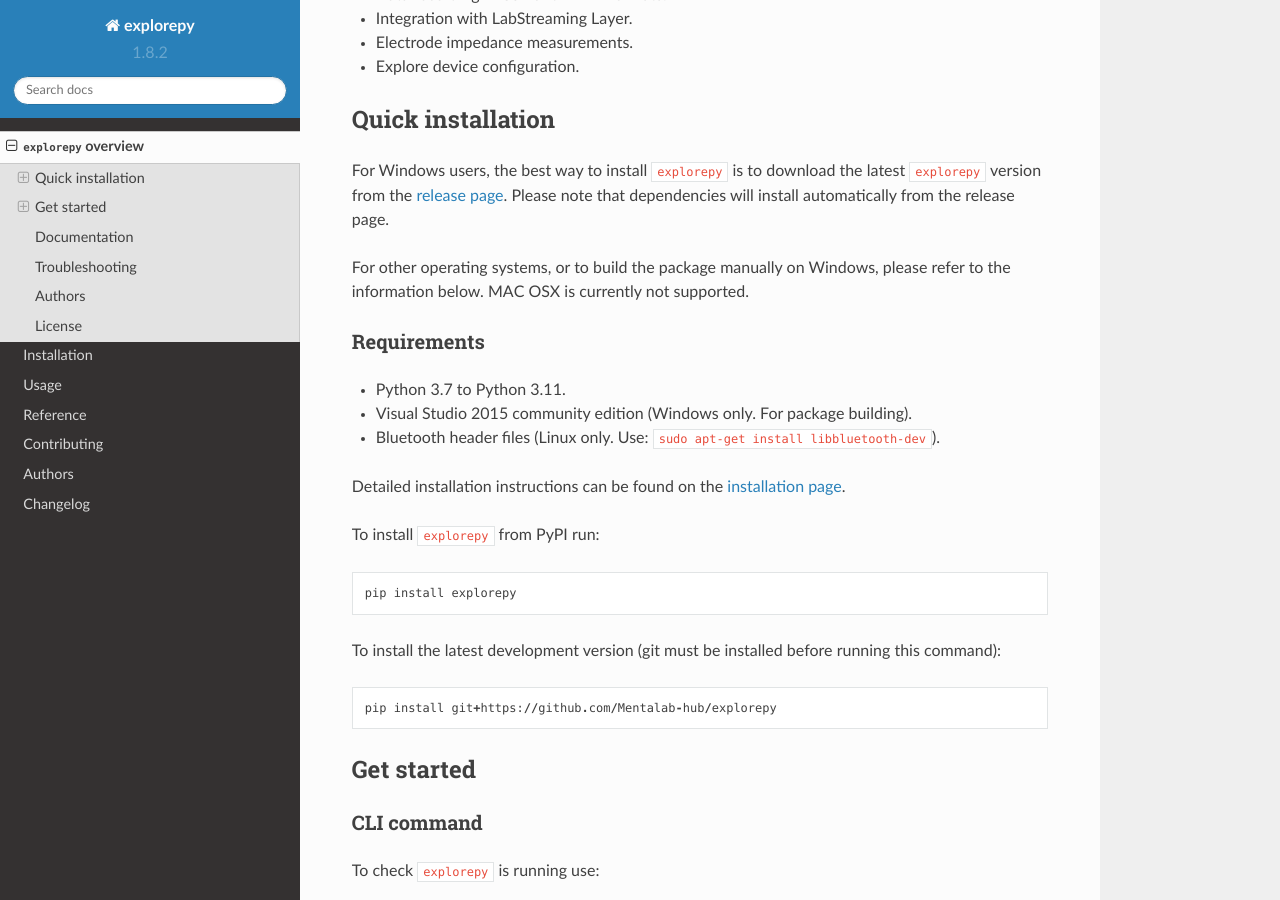
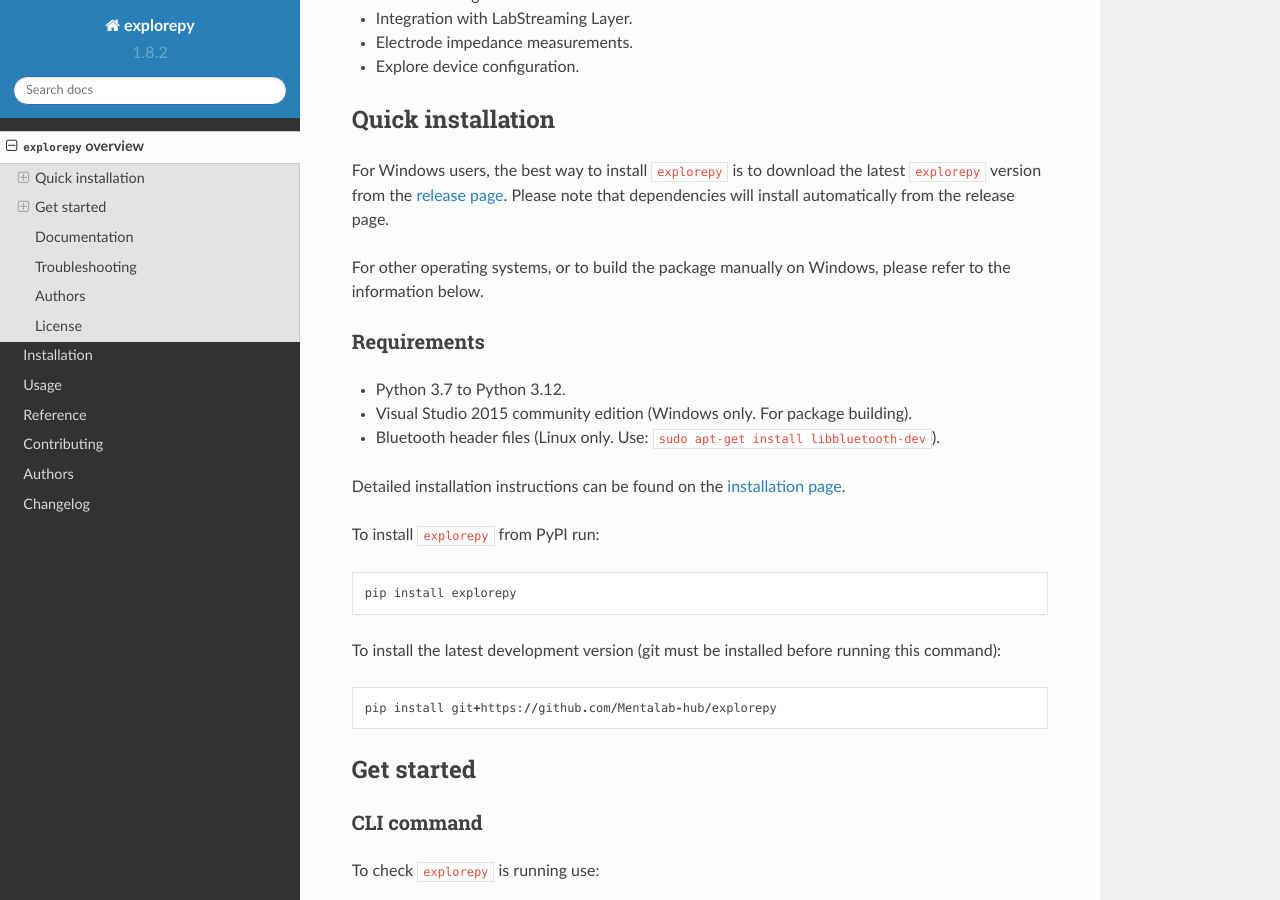
Before and after one commit to Mentalab-hub/explorepy, a Sphinx documentation site: the page built from docs/readme.rst, in a window 1280 px wide and 900 px high, scrolled down 430 px. Built offline with Sphinx 7.4.7 and the Read the Docs theme 2.0.0, drawn with Linux system fonts in a browser that asks for light colours.

```diff
--- a/README.rst
+++ b/README.rst
@@ -54,13 +54,13 @@ Quick installation
 ==================
 For Windows users, the best way to install ``explorepy`` is to download the latest ``explorepy`` version from the `release page <https://github.com/Mentalab-hub/explorepy/releases>`_. Please note that dependencies will install automatically from the release page.
 
-For other operating systems, or to build the package manually on Windows, please refer to the information below. MAC OSX is currently not supported.
+For other operating systems, or to build the package manually on Windows, please refer to the information below.
 
 
 Requirements
 ------------
 
-* Python 3.7 to Python 3.11.
+* Python 3.7 to Python 3.12.
 * Visual Studio 2015 community edition (Windows only. For package building).
 * Bluetooth header files (Linux only. Use: ``sudo apt-get install libbluetooth-dev``).
 
--- a/docs/installation.rst
+++ b/docs/installation.rst
@@ -4,14 +4,14 @@ Installation
 
 Minimal Requirements
 ------------
-* Python 3.7 to Python 3.11
+* Python 3.7 to Python 3.12
 * Microsoft Build Tools for Visual Studio 2019 (only Windows)
 * 6GB RAM (minimum 1GB *free* RAM during the session)
 * Intel i5 or higher (2x2.5GHz) CPU
 
 Recommended Requirements
 ------------
-* Python 3.7 to Python 3.11
+* Python 3.7 to Python 3.12
 * Microsoft Build Tools for Visual Studio 2019 (only Windows)
 * 8GB RAM
 * Intel i7 or higher CPU
@@ -68,17 +71,18 @@ Ubuntu
 
 Mac
 ^^^
-Please note that Mac OSX is not supported at the moment due to some bluetooth bug from Apple OS updates.
 1. Install ``XCode`` from the Mac App store. For this, you may need to upgrade to the latest version of MacOS. For older versions of MacOS, find compatible versions of ``XCode`` `here <https://en.wikipedia.org/wiki/Xcode>`_. All old ``XCode`` versions are available `here <https://developer.apple.com/download/more/>`_.
 2. Accept the license agreement: ``sudo xcodebuild -license``
 3. It is best to install Anaconda. Download  and install the `Anaconda Python 3.7 Mac installer <https://www.anaconda.com/distribution/#download-section>`_. For older versions of MacOS, compatible version of Anaconda can be found in `this table <https://docs.continuum.io/anaconda/install/#old-os>`_ and downloaded `here <https://repo.anaconda.com/archive/index.html>`_.
 4. We recommend using a virtual environment in Conda.
 
-   a. In Conda command prompt: ``conda create -n myenv python=3.8``
+   a. In Conda command prompt: ``conda create -n myenv python=3.10``
    b. Activate the virtual environment: ``conda activate myenv``
 
 5. Upgrade your pip: ``python -m pip install --upgrade pip``
 6. Run: ``pip install explorepy``, to install ``explorepy`` from PyPI.
+7. Run: ``brew install blueutil``, to install blueutil for bluetooth communication
+7. Connect your Explore device from Mac Bluetooth menu and run your Python script.
 
 Quick test
 ----------
```
Also changed, not shown: other parts of docs/installation.rst (+3 -0 lines), CHANGELOG.rst (+7 -0 lines).
